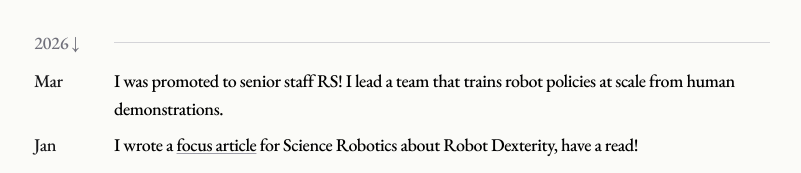
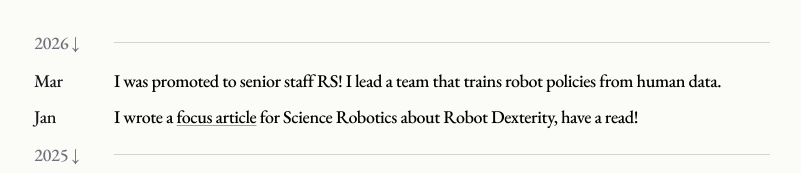
Before and after one commit to suddhu/suddhu.github.io, a Next.js app: page / in a window 1280 px wide. Shown: the part 489-662 px from the top of the page, without its empty margins (238-1039 px from the left). Built offline with nearby package versions, Linux system fonts and the light colour scheme.

Commit message:
docs: refine news item phrasing

```diff
--- a/components/sections/news-section.tsx
+++ b/components/sections/news-section.tsx
@@ -35,7 +35,7 @@ export function NewsSection() {
             </div>
             <div className="flex-1 text-lg text-black dark:text-zinc-300">
               I was promoted to senior staff RS! I lead a team that trains robot
-              policies at scale from human demonstrations.
+              policies from human data.
             </div>
           </div>
 
```
